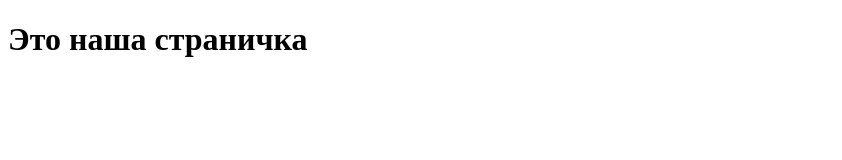
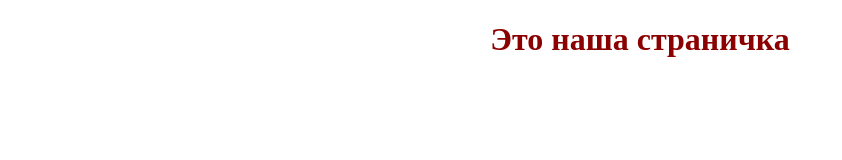
Before and after one commit to kubakovelchi/test_project, a plain HTML site: page index.html in a window 1280 px wide. Shown: the whole page, without its empty margins (0-842 px from the left). Drawn offline with Linux system fonts and the light colour scheme.

Commit message:
feat:added styles

```diff
--- a/index.html
+++ b/index.html
@@ -6,6 +6,7 @@
           content="width=device-width, user-scalable=no, initial-scale=1.0, maximum-scale=1.0, minimum-scale=1.0">
     <meta http-equiv="X-UA-Compatible" content="ie=edge">
     <title>GitHub Pages</title>
+    <link rel="stylesheet" href="style.css">
 </head>
 <body>
 <h1> Это наша страничка</h1>
--- a/style.css
+++ b/style.css
@@ -1,4 +1,4 @@
 h1{
     text-align: center;
-    color: darkblue;
+    color: darkred;
 }
```
